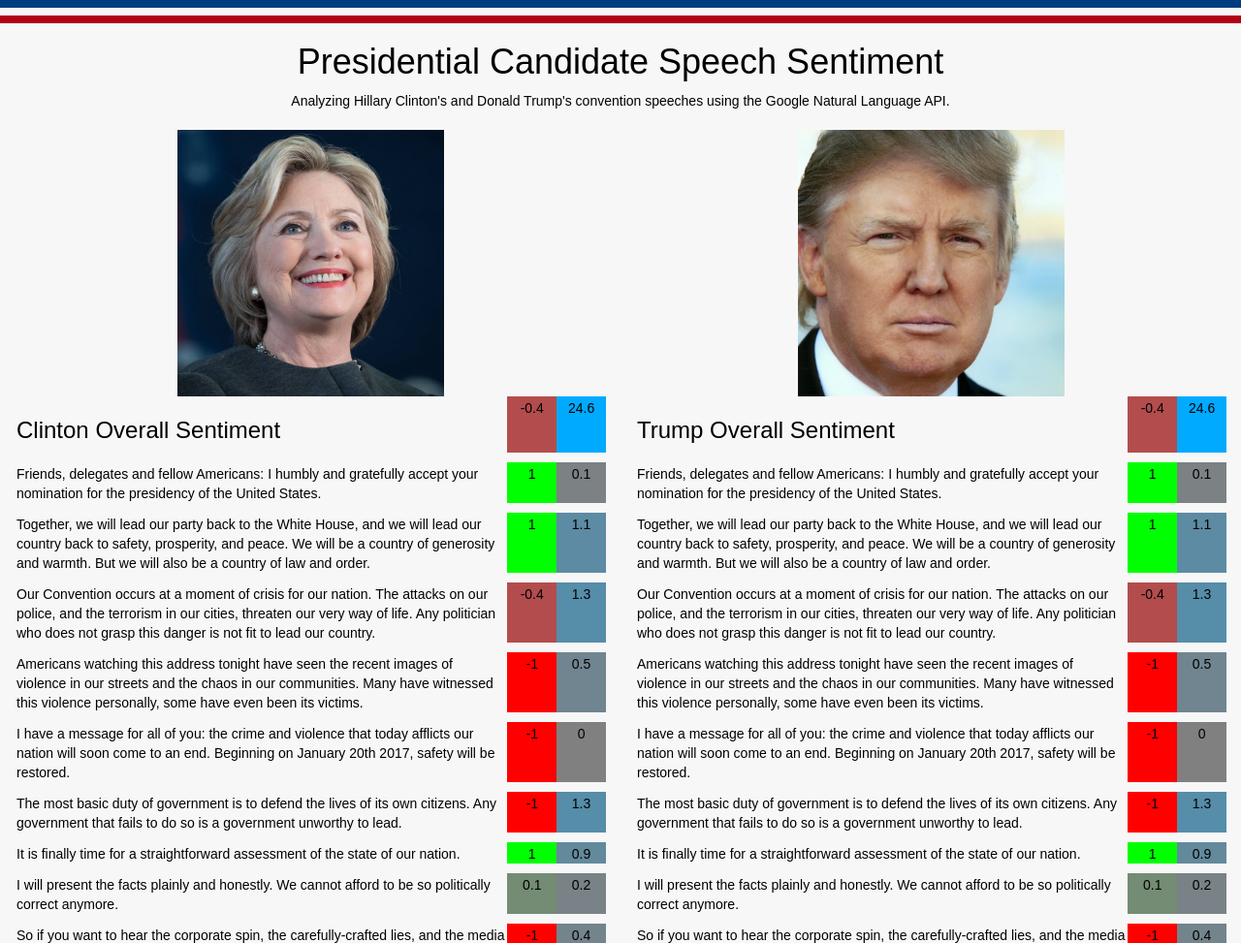
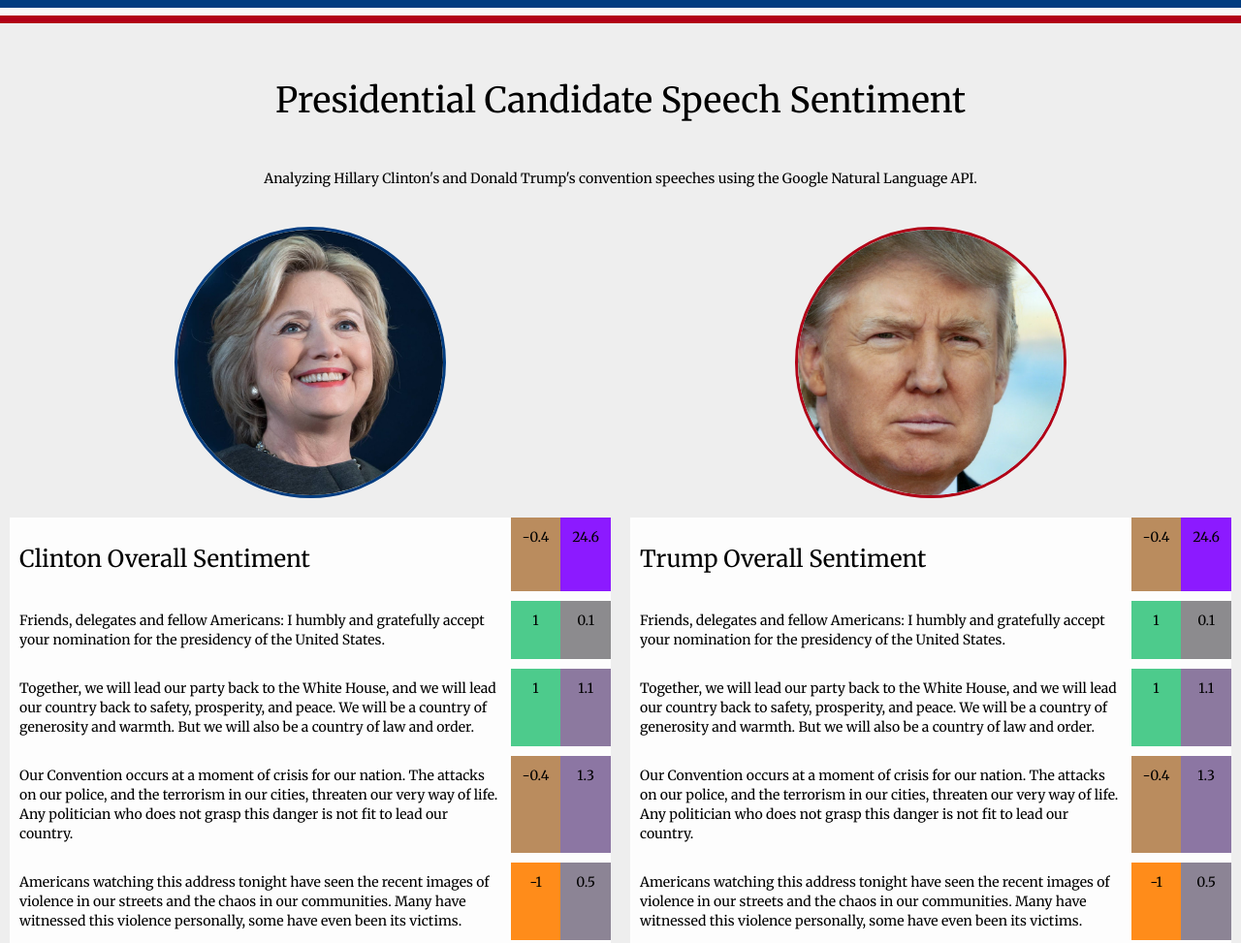
Before and after one commit to andrewjtimmons/national_convention_sentiment, a plain HTML site: page index.html in a window 1280 px wide. Shown: the top 973 px of the page at 97% size. Drawn offline with nearby package versions, Linux system fonts and the light colour scheme.

Commit message:
color choices made and implemented

```diff
--- a/index.html
+++ b/index.html
@@ -3,7 +3,8 @@
 <head>
   <link rel="stylesheet" href="https://maxcdn.bootstrapcdn.com/bootstrap/3.3.4/css/bootstrap.min.css">
   <link rel="stylesheet" href="static/style.css">
-
+   <link rel="stylesheet" type="text/css"
+          href="https://fonts.googleapis.com/css?family=Merriweather">
 </head>
 <body>
 <div class="blue-bar"></div>
@@ -12,11 +13,16 @@
 
 <div class="container-fluid">
 
-    <div class='row text-row-top'>
+    <div class='row text-row-header'>
       <div class='col-md-12'>
         <h1>
           Presidential Candidate Speech Sentiment
         </h1>
+      </div>
+    </div>
+
+      <div class='row text-row-subheader'>
+      <div class='col-md-12'>
           Analyzing Hillary Clinton's and Donald Trump's convention speeches using the Google Natural Language API.
       </div>
     </div>
@@ -28,12 +34,12 @@
         <div class='row'>
           <div class='col-xs-3'></div>
           <div class='col-xs-6'>
-            <img src="static/clinton-min.jpg" class="img-responsive" alt="Hillary Clinton Photo">
+            <img src="static/clinton-min.jpg" class="img-responsive img-circle clinton-boarder" alt="Hillary Clinton Photo">
           </div>
           <div class='col-xs-3'></div>
         </div>
 
-        <div class='row'>
+        <div class='row speech-content'>
           <div class='col-md-12' id='clinton-total-sentiment'></div>
           <div class='col-md-12' id='clinton-paragraph-sentiment'></div>
         </div>
@@ -44,12 +50,12 @@
         <div class='row'>
           <div class='col-xs-3'></div>
           <div class='col-xs-6'>
-            <img src="static/trump-min.jpg" class="img-responsive" alt="Responsive image">
+            <img src="static/trump-min.jpg" class="img-responsive img-circle trump-boarder" alt="Responsive image">
           </div>
           <div class='col-xs-3'></div>
         </div>
 
-        <div class='row'>
+        <div class='row speech-content'>
           <div class='col-md-12' id='trump-total-sentiment'></div>
           <div class='col-md-12' id='trump-paragraph-sentiment'></div>
         </div>
--- a/static/content.js
+++ b/static/content.js
@@ -1,19 +1,22 @@
 $( document ).ready(function() {
 
-
     function setPolarityBackground(container, polarity) {
-        polarityPercent = Math.abs(polarity) * 100
         if (polarity > 0) {
-            baseColor = 120
+            baseColor = 150
+            maxSaturation = 55
+            brightness = 55
         } else{
-            baseColor = 0
+            baseColor = 30
+            maxSaturation = 100
+            brightness = 55
         }
-        $( container + " div:nth-last-child(1) div:nth-last-child(2)" ).css("background-color", "hsl("+baseColor+", "+ polarityPercent +"%, 50%)");
+        polarityPercent = Math.abs(polarity) * maxSaturation
+        $( container + " div:nth-last-child(1) div:nth-last-child(2)" ).css("background-color", "hsl("+baseColor+", "+ polarityPercent +"%, "+brightness+"%)");
     }
 
     function setMagnitudeBackground(container, magnitude) {
-        magnitudePercent = Math.abs(magnitude) * 25
-        $( container + " div:nth-last-child(1) div:nth-last-child(1)" ).css("background-color", "hsl(200, "+ magnitudePercent +"%, 50%)");
+        magnitudePercent = Math.abs(magnitude) * 15
+        $( container + " div:nth-last-child(1) div:nth-last-child(1)" ).css("background-color", "hsl(270, "+ magnitudePercent +"%, 55%)");
     }
 
 
--- a/static/style.css
+++ b/static/style.css
@@ -1,11 +1,9 @@
 html, body{
-  width:100%;
-  height:100%;
-  background-color: #f7f7f7;
+  background-color: #eeeeee;
   margin: 0;
   padding: 0;
   text-align: center;
-  font-family: sans-serif;
+  font-family: 'Merriweather', serif;
   color: #000;
   display: block;
 }
@@ -21,29 +19,50 @@
   height: 8px;
   background: #b10117;
 }
-.text-row-top {
+.clinton-boarder{
+  border: 3px solid #003c80;
   margin-bottom: 20px;
+}
+.trump-boarder{
+  border: 3px solid #b10117;
+    margin-bottom: 20px;
+
+}
+.text-row-header {
+  margin-top: 40px;
+  margin-bottom: 40px;
+  overflow: hidden;
+}
+.text-row-subheader {
+  margin-top: 40px;
+  margin-bottom: 40px;
   overflow: hidden;
 }
 .text-row {
   margin-bottom: 10px;
   overflow: hidden;
 }
-.polarity, .magnitude, .speech-text {
+.speech-text {
   float: left;
-  padding: 2px;
+  padding: 10px;
+  display: inline-block;
+}
+.polarity, .magnitude {
+  float: left;
+  padding: 10px;
   display: inline-block;
   margin-bottom: -99999px;
-  padding-bottom: 99999px;
+  padding-bottom: 99989px;
 }
 .polarity, .magnitude {
   text-align: center;
-  vertical-align:middle;
-  display:table-cell;
+}
+.speech-content {
+  background-color: #fdfdfd;
 
 }
 #clinton-container, #trump-container {
   text-align: left;
-  padding-left: 30px;
-  padding-right: 30px;
+  padding-left: 25px;
+  padding-right: 25px;
 }
```
Lines whose indentation alone changed are shown as unchanged.
